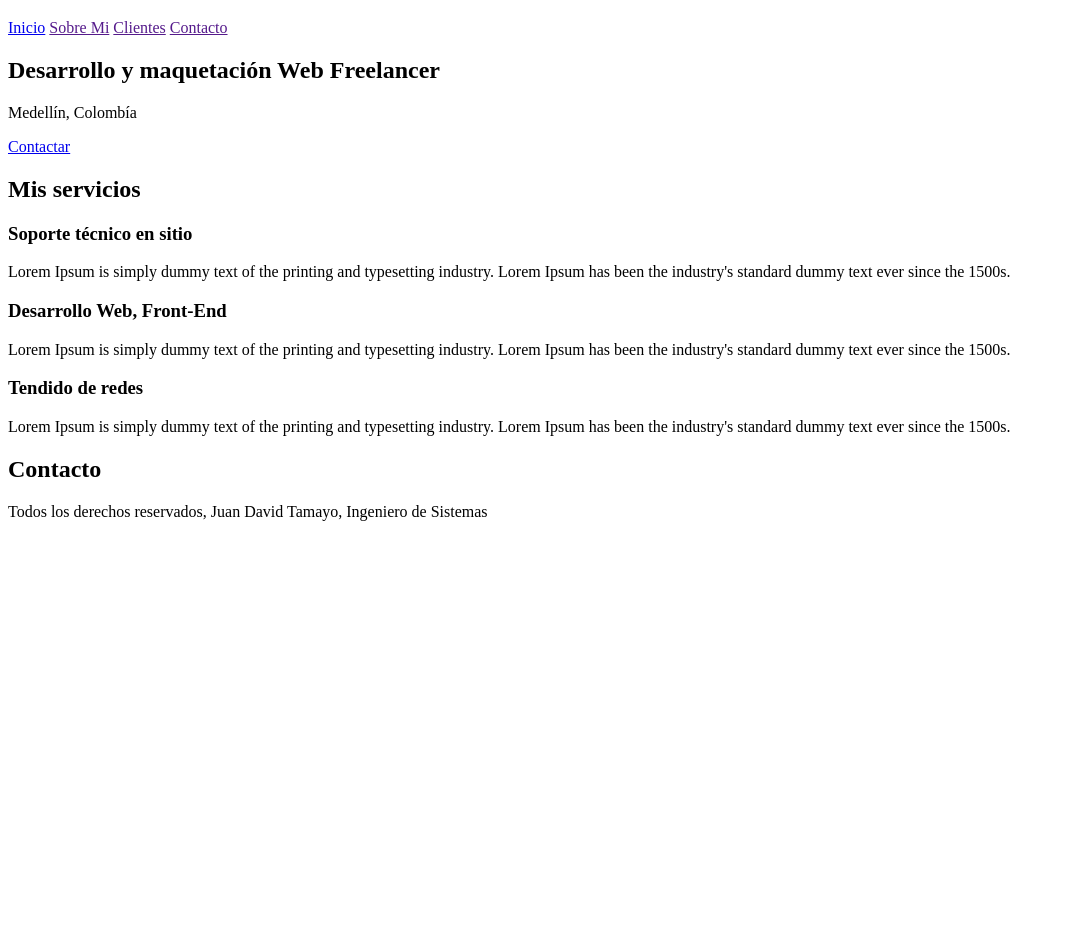
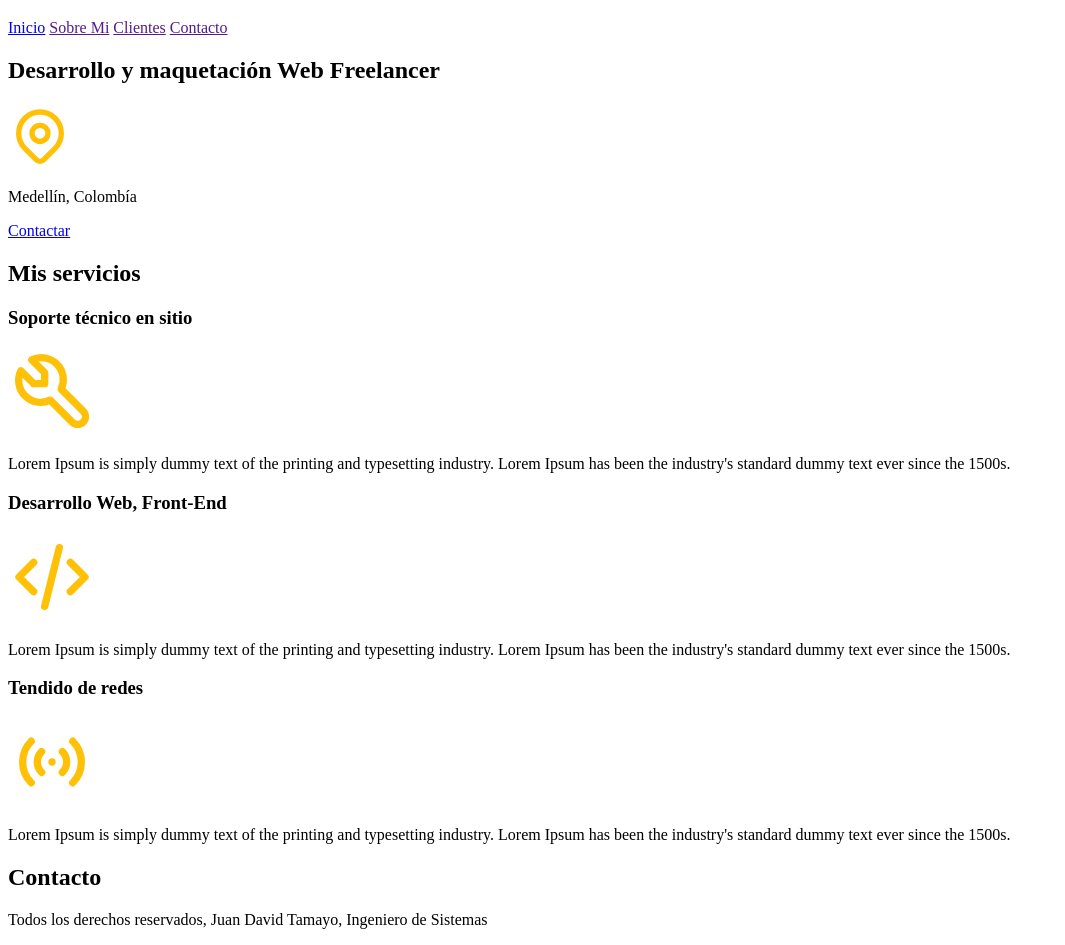
Before and after one commit to IngenieroTamayo/SitioFreelancer, a plain HTML site: page freelancer_inicio/index.html in a window 1280 px wide. Shown: the part 61-1006 px from the top of the page, without its empty margins (0-1065 px from the left). Before the commit the page ends 800 px from the top, so only its background shows below. Drawn offline with Linux system fonts and the light colour scheme.

Commit message:
Modificación de iconos en página de inicio

```diff
--- a/freelancer_inicio/index.html
+++ b/freelancer_inicio/index.html
@@ -19,8 +19,16 @@
         <a href="">Contacto</a>
     </nav>
 
+
     <section>
         <h2>Desarrollo y maquetación Web Freelancer</h2>
+
+        <svg xmlns="http://www.w3.org/2000/svg" class="icon icon-tabler icon-tabler-map-pin" width="64" height="64" viewBox="0 0 24 24" stroke-width="2" stroke="#ffc107" fill="none" stroke-linecap="round" stroke-linejoin="round">
+                <path stroke="none" d="M0 0h24v24H0z" fill="none"/>
+                <circle cx="12" cy="11" r="3" />
+                <path d="M17.657 16.657l-4.243 4.243a2 2 0 0 1 -2.827 0l-4.244 -4.243a8 8 0 1 1 11.314 0z" />
+        </svg>
+
         <p>Medellín, Colombía</p>
 
         <a href="#">Contactar</a>
@@ -32,18 +40,36 @@
 
     <section>
         <h3>Soporte técnico en sitio</h3>
+        <svg xmlns="http://www.w3.org/2000/svg" class="icon icon-tabler icon-tabler-tool" width="88" height="88" viewBox="0 0 24 24" stroke-width="2" stroke="#ffc107" fill="none" stroke-linecap="round" stroke-linejoin="round">
+            <path stroke="none" d="M0 0h24v24H0z" fill="none"/>
+            <path d="M7 10h3v-3l-3.5 -3.5a6 6 0 0 1 8 8l6 6a2 2 0 0 1 -3 3l-6 -6a6 6 0 0 1 -8 -8l3.5 3.5" />
+          </svg>
     <p>Lorem Ipsum is simply dummy text of the printing and typesetting industry.
         Lorem Ipsum has been the industry's standard dummy text ever since the 1500s.</p>
     </section>
 
     <section>
         <h3>Desarrollo Web, Front-End</h3>
+        <svg xmlns="http://www.w3.org/2000/svg" class="icon icon-tabler icon-tabler-code" width="88" height="88" viewBox="0 0 24 24" stroke-width="2" stroke="#ffc107" fill="none" stroke-linecap="round" stroke-linejoin="round">
+            <path stroke="none" d="M0 0h24v24H0z" fill="none"/>
+            <polyline points="7 8 3 12 7 16" />
+            <polyline points="17 8 21 12 17 16" />
+            <line x1="14" y1="4" x2="10" y2="20" />
+          </svg>
     <p>Lorem Ipsum is simply dummy text of the printing and typesetting industry.
         Lorem Ipsum has been the industry's standard dummy text ever since the 1500s.</p>
     </section>
 
     <section>
         <h3>Tendido de redes</h3>
+        <svg xmlns="http://www.w3.org/2000/svg" class="icon icon-tabler icon-tabler-access-point" width="88" height="88" viewBox="0 0 24 24" stroke-width="2" stroke="#ffc107" fill="none" stroke-linecap="round" stroke-linejoin="round">
+            <path stroke="none" d="M0 0h24v24H0z" fill="none"/>
+            <line x1="12" y1="12" x2="12" y2="12.01" />
+            <path d="M14.828 9.172a4 4 0 0 1 0 5.656" />
+            <path d="M17.657 6.343a8 8 0 0 1 0 11.314" />
+            <path d="M9.168 14.828a4 4 0 0 1 0 -5.656" />
+            <path d="M6.337 17.657a8 8 0 0 1 0 -11.314" />
+          </svg>
     <p>Lorem Ipsum is simply dummy text of the printing and typesetting industry.
         Lorem Ipsum has been the industry's standard dummy text ever since the 1500s.</p>
 
```
